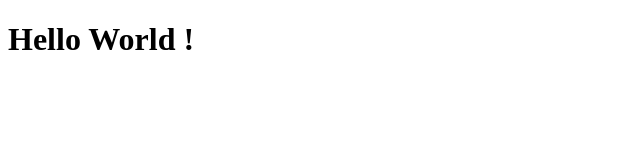
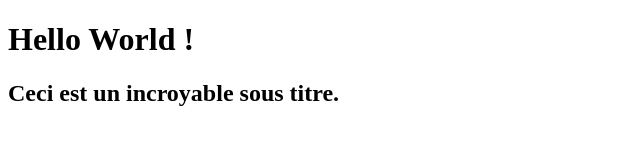
Before and after one commit to a-dagnicourt/helloWorld, a plain HTML site: page index.html in a window 1280 px wide. Shown: the whole page, without its empty margins (0-640 px from the left). Drawn offline with Linux system fonts and the light colour scheme.

Commit message:
Added <h2>

```diff
--- a/index.html
+++ b/index.html
@@ -7,5 +7,6 @@
 </head>
 <body>
     <h1>Hello World !</h1>
+    <h2>Ceci est un incroyable sous titre.</h2>
 </body>
 </html>
```
